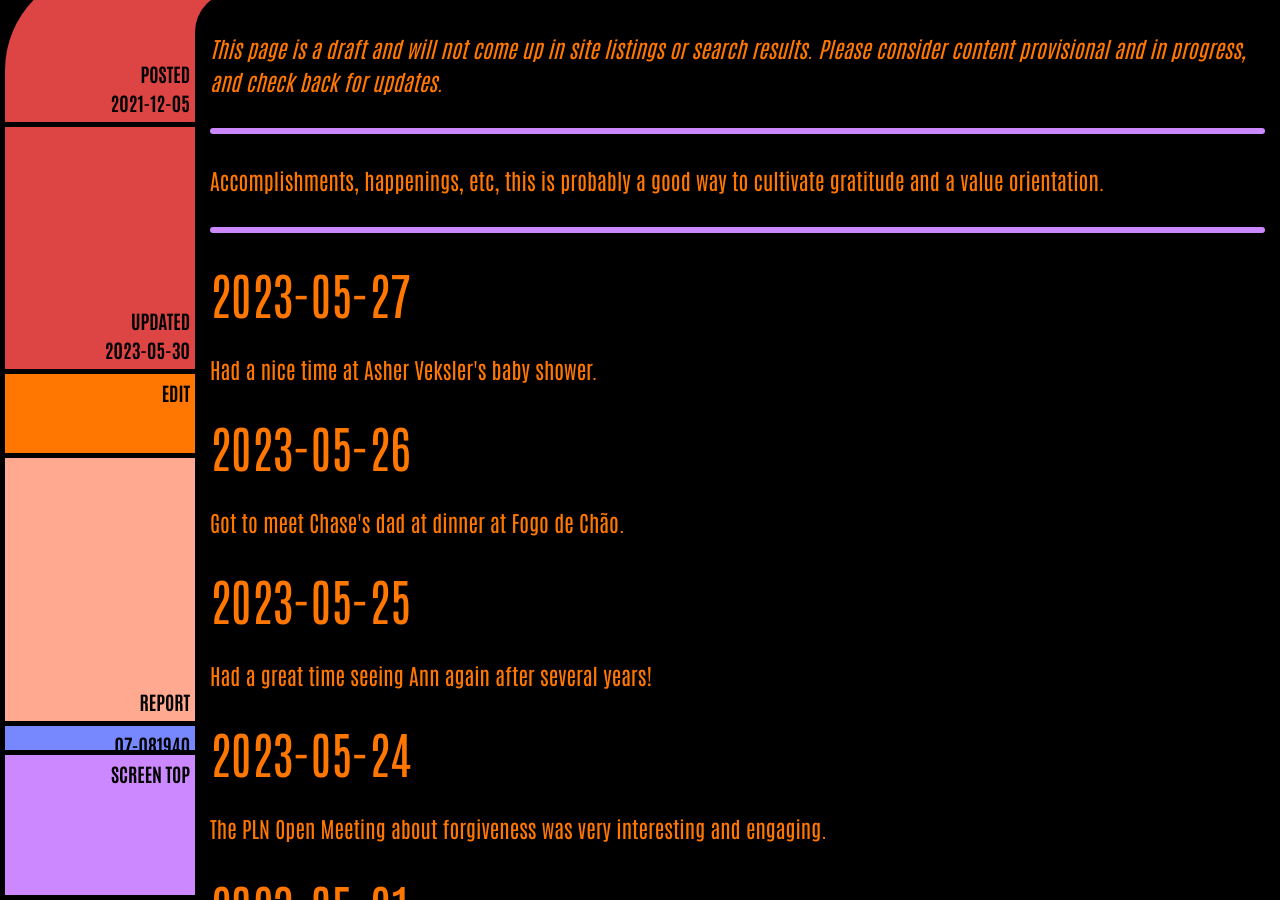
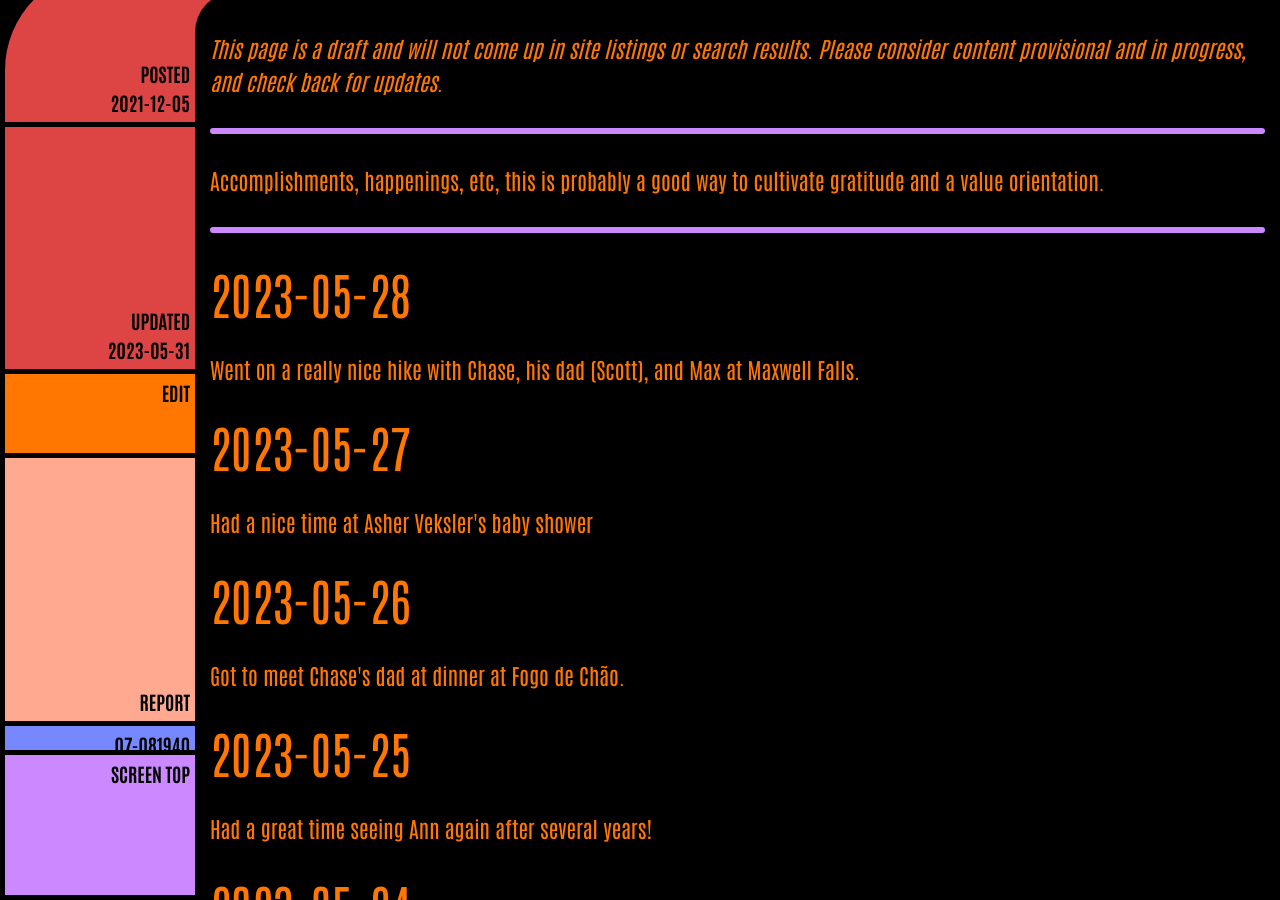
Before and after one commit to ArthurZey/arthurzey.github.io, a Jekyll site: the page built from _pages/one-good-thing.md, in a window 1280 px wide and 900 px high, scrolled down 333 px. Built offline with Jekyll 4.4.1, drawn with Linux system fonts in a browser that asks for light colours.

Commit message:
added 2023-05-28

```diff
--- a/_pages/one-good-thing.md
+++ b/_pages/one-good-thing.md
@@ -2,15 +2,18 @@
 title: One Good Thing
 description: "Accomplishments, happenings, etc, this is probably a good way to cultivate gratitude and a value orientation."
 date: "2021-12-05"
-last_modified_at: "2023-05-30T21:04:04+00:00"
+last_modified_at: "2023-05-31T23:44:51+00:00"
 tags:
   - happenings
   - draft
 sitemap: false
 ---
 
+## 2023-05-28
+Went on a really nice hike with Chase, his dad (Scott), and Max at Maxwell Falls.
+
 ## 2023-05-27
-Had a nice time at Asher Veksler's baby shower.
+Had a nice time at Asher Veksler's baby shower
 
 ## 2023-05-26
 Got to meet Chase's dad at dinner at Fogo de Chão.
```
